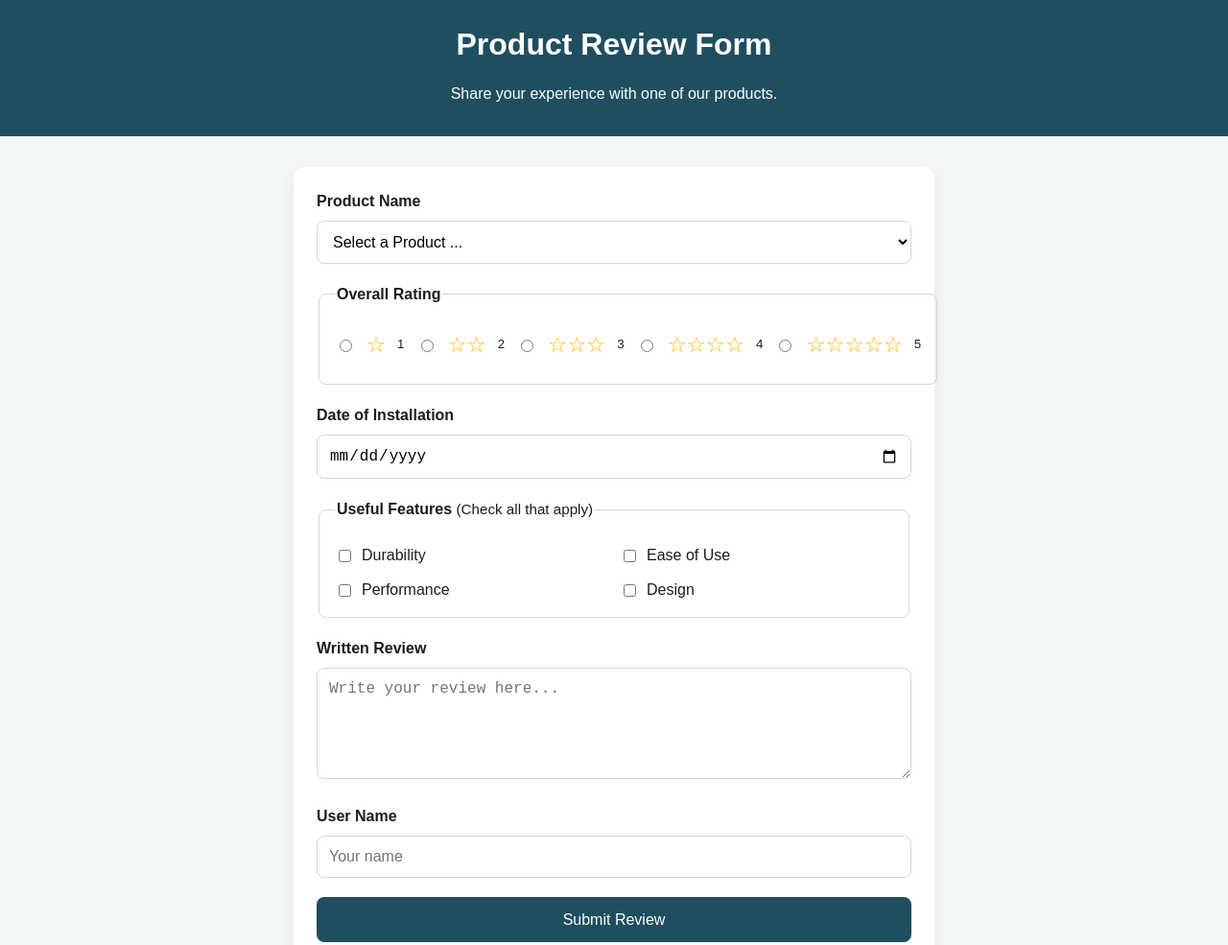
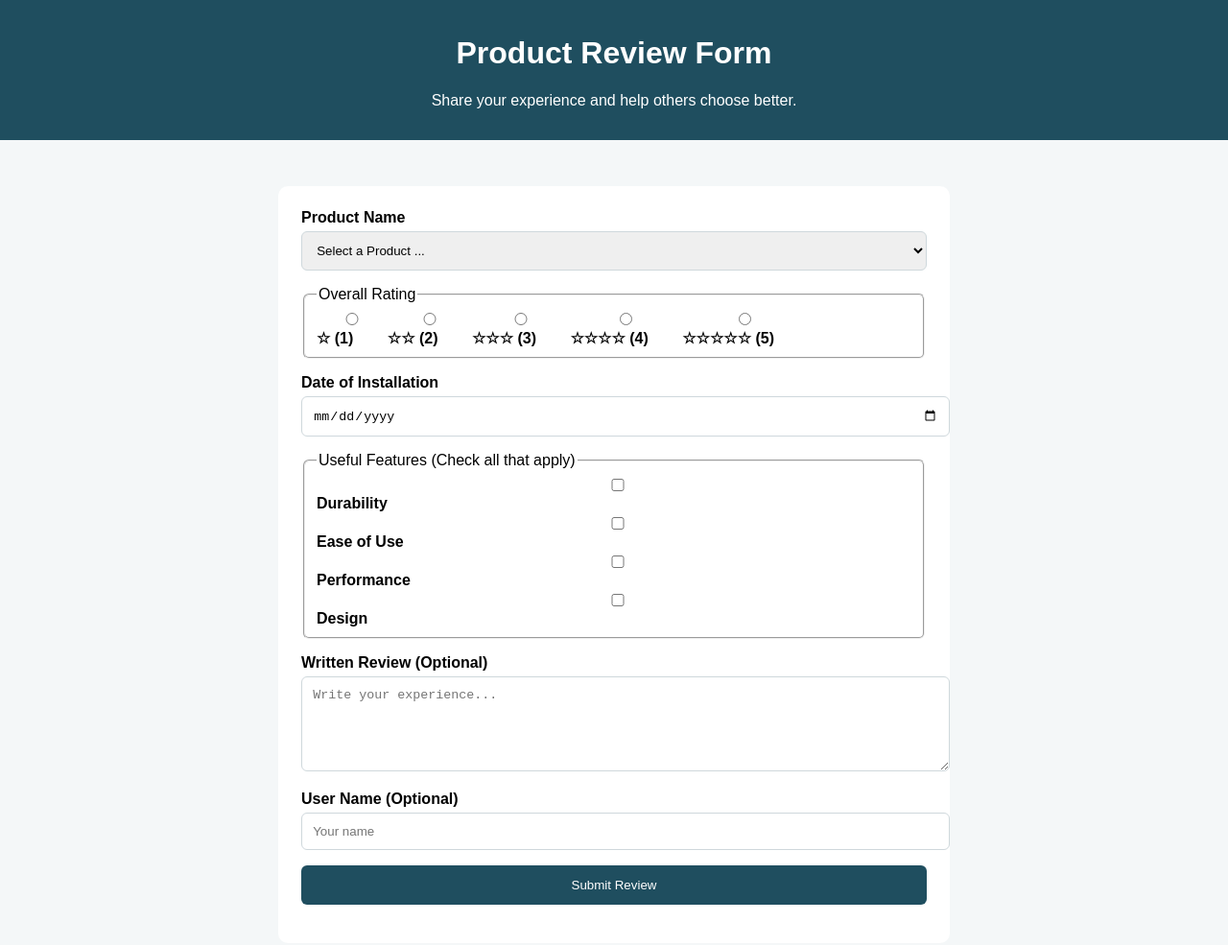
Before and after one commit to AHHS25/wdd131, a plain HTML site: page form.html in a window 1280 px wide. Shown: the top 985 px of the page at 96% size. Drawn offline with Linux system fonts and the light colour scheme.

Commit message:
W05 finished

```diff
--- a/form.html
+++ b/form.html
@@ -3,20 +3,27 @@
 <head>
   <meta charset="UTF-8">
   <meta name="viewport" content="width=device-width, initial-scale=1.0">
-  <meta name="description" content="Product Review Form assignment page">
+
+  <!-- SEO MEJORADO -->
+  <meta name="description" content="Submit your product review by selecting a product, rating your experience, and sharing feedback to help others make informed decisions.">
   <meta name="author" content="Alan Hernandez">
-  <title>Product Review Form</title>
+
+  <title>Product Review Form | Submit Your Feedback</title>
+
   <link rel="stylesheet" href="styles/form.css">
   <script src="scripts/form.js" defer></script>
 </head>
+
 <body>
   <header>
     <h1>Product Review Form</h1>
-    <p>Share your experience with one of our products.</p>
+    <p>Share your experience and help others choose better.</p>
   </header>
 
   <main>
-    <form method="get" action="review.html" class="review-form">
+    <form method="get" action="review.html" class="review-form" aria-label="Product Review Form">
+
+      <!-- PRODUCT -->
       <div class="form-group">
         <label for="productName">Product Name</label>
         <select id="productName" name="productName" required>
@@ -24,85 +31,86 @@
         </select>
       </div>
 
+      <!-- RATING -->
       <fieldset class="form-group">
         <legend>Overall Rating</legend>
+
         <div class="rating-group">
-          <label for="rating1" class="rating-option">
+          <label for="rating1">
             <input type="radio" id="rating1" name="rating" value="1" required>
-            <span>☆</span>
-            <small>1</small>
+            ☆ (1)
           </label>
 
-          <label for="rating2" class="rating-option">
-            <input type="radio" id="rating2" name="rating" value="2" required>
-            <span>☆☆</span>
-            <small>2</small>
+          <label for="rating2">
+            <input type="radio" id="rating2" name="rating" value="2">
+            ☆☆ (2)
           </label>
 
-          <label for="rating3" class="rating-option">
-            <input type="radio" id="rating3" name="rating" value="3" required>
-            <span>☆☆☆</span>
-            <small>3</small>
+          <label for="rating3">
+            <input type="radio" id="rating3" name="rating" value="3">
+            ☆☆☆ (3)
           </label>
 
-          <label for="rating4" class="rating-option">
-            <input type="radio" id="rating4" name="rating" value="4" required>
-            <span>☆☆☆☆</span>
-            <small>4</small>
+          <label for="rating4">
+            <input type="radio" id="rating4" name="rating" value="4">
+            ☆☆☆☆ (4)
           </label>
 
-          <label for="rating5" class="rating-option">
-            <input type="radio" id="rating5" name="rating" value="5" required>
-            <span>☆☆☆☆☆</span>
-            <small>5</small>
+          <label for="rating5">
+            <input type="radio" id="rating5" name="rating" value="5">
+            ☆☆☆☆☆ (5)
           </label>
         </div>
       </fieldset>
 
+      <!-- DATE -->
       <div class="form-group">
         <label for="installDate">Date of Installation</label>
         <input type="date" id="installDate" name="installDate" required>
       </div>
 
+      <!-- FEATURES -->
       <fieldset class="form-group">
-        <legend>Useful Features <span>(Check all that apply)</span></legend>
+        <legend>Useful Features (Check all that apply)</legend>
 
-        <div class="checkbox-group">
-          <label for="durability">
-            <input type="checkbox" id="durability" name="features" value="Durability">
+        <label>
+          <input type="checkbox" name="features" value="Durability">
           Durability
         </label>
 
-          <label for="easeOfUse">
-            <input type="checkbox" id="easeOfUse" name="features" value="Ease of Use">
+        <label>
+          <input type="checkbox" name="features" value="Ease of Use">
           Ease of Use
         </label>
 
-          <label for="performance">
-            <input type="checkbox" id="performance" name="features" value="Performance">
+        <label>
+          <input type="checkbox" name="features" value="Performance">
           Performance
         </label>
 
-          <label for="design">
-            <input type="checkbox" id="design" name="features" value="Design">
+        <label>
+          <input type="checkbox" name="features" value="Design">
           Design
         </label>
-        </div>
       </fieldset>
 
+      <!-- REVIEW -->
       <div class="form-group">
-        <label for="writtenReview">Written Review</label>
-        <textarea id="writtenReview" name="writtenReview" rows="5" placeholder="Write your review here..."></textarea>
+        <label for="writtenReview">Written Review (Optional)</label>
+        <textarea id="writtenReview" name="writtenReview" rows="5" placeholder="Write your experience..."></textarea>
       </div>
 
+      <!-- NAME -->
       <div class="form-group">
-        <label for="userName">User Name</label>
+        <label for="userName">User Name (Optional)</label>
         <input type="text" id="userName" name="userName" placeholder="Your name">
       </div>
 
+      <!-- SUBMIT -->
       <div class="form-group">
         <input type="submit" value="Submit Review" class="submit-btn">
       </div>
+
     </form>
   </main>
 
--- a/scripts/form.js
+++ b/scripts/form.js
@@ -1,20 +1,21 @@
 const products = [
-  { id: "fc-1888", name: "flux capacitor" },
-  { id: "fc-2050", name: "power laces" },
-  { id: "fs-1987", name: "time circuits" },
-  { id: "ac-2000", name: "low voltage reactor" },
-  { id: "jj-1969", name: "warp equalizer" }
+  { id: "fc-1888", name: "Flux Capacitor" },
+  { id: "fc-2050", name: "Power Laces" },
+  { id: "fs-1987", name: "Time Circuits" },
+  { id: "ac-2000", name: "Low Voltage Reactor" },
+  { id: "jj-1969", name: "Warp Equalizer" }
 ];
 
 document.addEventListener("DOMContentLoaded", () => {
-  const productSelect = document.querySelector("#productName");
+  const select = document.querySelector("#productName");
 
   products.forEach(product => {
     const option = document.createElement("option");
     option.value = product.id;
     option.textContent = product.name;
-    productSelect.appendChild(option);
+    select.appendChild(option);
   });
 
-  document.querySelector("#lastModified").textContent = `Last Modification: ${document.lastModified}`;
+  document.querySelector("#lastModified").textContent =
+    "Last Modification: " + document.lastModified;
 });
--- a/styles/form.css
+++ b/styles/form.css
@@ -1,156 +1,76 @@
 :root {
   --primary: #1f4e5f;
-  --secondary: #f4f7f8;
-  --accent: #ffb703;
-  --text: #1d1d1d;
+  --bg: #f4f7f8;
   --white: #ffffff;
   --border: #cfd8dc;
-  --shadow: 0 6px 18px rgba(0, 0, 0, 0.08);
-}
-
-* {
-  box-sizing: border-box;
 }
 
 body {
   margin: 0;
-  font-family: Arial, Helvetica, sans-serif;
-  line-height: 1.5;
-  background-color: var(--secondary);
-  color: var(--text);
+  font-family: Arial, sans-serif;
+  background: var(--bg);
 }
 
-header,
-footer {
-  background-color: var(--primary);
-  color: var(--white);
+header, footer {
+  background: var(--primary);
+  color: white;
   text-align: center;
   padding: 1rem;
-}
-
-header h1,
-footer p {
-  margin: 0.35rem 0;
 }
 
 main {
   max-width: 700px;
   margin: 2rem auto;
-  padding: 0 1rem;
+  padding: 1rem;
 }
 
-.review-form,
-.confirmation-card {
-  background-color: var(--white);
+.review-form, .confirmation-card {
+  background: white;
   padding: 1.5rem;
-  border-radius: 12px;
-  box-shadow: var(--shadow);
+  border-radius: 10px;
 }
 
 .form-group {
-  margin-bottom: 1.25rem;
+  margin-bottom: 1rem;
 }
 
-label,
-legend {
+label {
   display: block;
-  font-weight: 700;
-  margin-bottom: 0.5rem;
+  font-weight: bold;
 }
 
-input[type="text"],
-input[type="date"],
-select,
-textarea {
+input, select, textarea {
   width: 100%;
-  padding: 0.75rem;
+  padding: 0.7rem;
+  margin-top: 0.3rem;
   border: 1px solid var(--border);
-  border-radius: 8px;
-  font-size: 1rem;
-  background-color: #fff;
-}
-
-textarea {
-  resize: vertical;
+  border-radius: 6px;
 }
 
 fieldset {
-  border: 1px solid var(--border);
-  border-radius: 8px;
-  padding: 1rem;
+  margin-bottom: 1rem;
+  border-radius: 6px;
 }
 
-legend span {
-  font-weight: 400;
-  font-size: 0.95rem;
-}
-
-.rating-group {
-  display: grid;
-  gap: 0.75rem;
-}
-
-.rating-option {
-  display: flex;
-  align-items: center;
-  gap: 0.75rem;
-  font-weight: 400;
+.submit-btn, .back-link {
+  background: var(--primary);
+  color: white;
+  padding: 0.8rem;
+  border: none;
+  text-decoration: none;
+  display: block;
+  text-align: center;
+  border-radius: 6px;
   cursor: pointer;
 }
 
-.rating-option span {
-  font-size: 1.4rem;
-  color: var(--accent);
-}
-
-.checkbox-group {
-  display: grid;
-  gap: 0.75rem;
-}
-
-.checkbox-group label {
-  display: flex;
-  align-items: center;
-  gap: 0.5rem;
-  font-weight: 400;
-  margin: 0;
-}
-
-.submit-btn,
-.back-link {
-  display: inline-block;
-  width: 100%;
-  text-align: center;
-  background-color: var(--primary);
-  color: var(--white);
-  border: none;
-  border-radius: 8px;
-  padding: 0.9rem 1rem;
-  font-size: 1rem;
-  text-decoration: none;
-  cursor: pointer;
-  transition: background-color 0.3s ease;
-}
-
-.submit-btn:hover,
-.back-link:hover {
-  background-color: #163946;
-}
-
-.confirmation-card {
-  text-align: center;
-}
-
-.confirmation-card h2 {
-  margin-top: 0;
+.submit-btn:hover, .back-link:hover {
+  background: #163946;
 }
 
 @media (min-width: 700px) {
   .rating-group {
-    grid-template-columns: repeat(5, 1fr);
-  }
-
-  .checkbox-group {
-    grid-template-columns: repeat(2, 1fr);
+    display: flex;
+    gap: 10px;
   }
 }
```
Also changed, not shown: review.html (renamed from project/review.html, +12 -3 lines), scripts/review.js (+8 -5 lines). Lines whose indentation alone changed are shown as unchanged.
